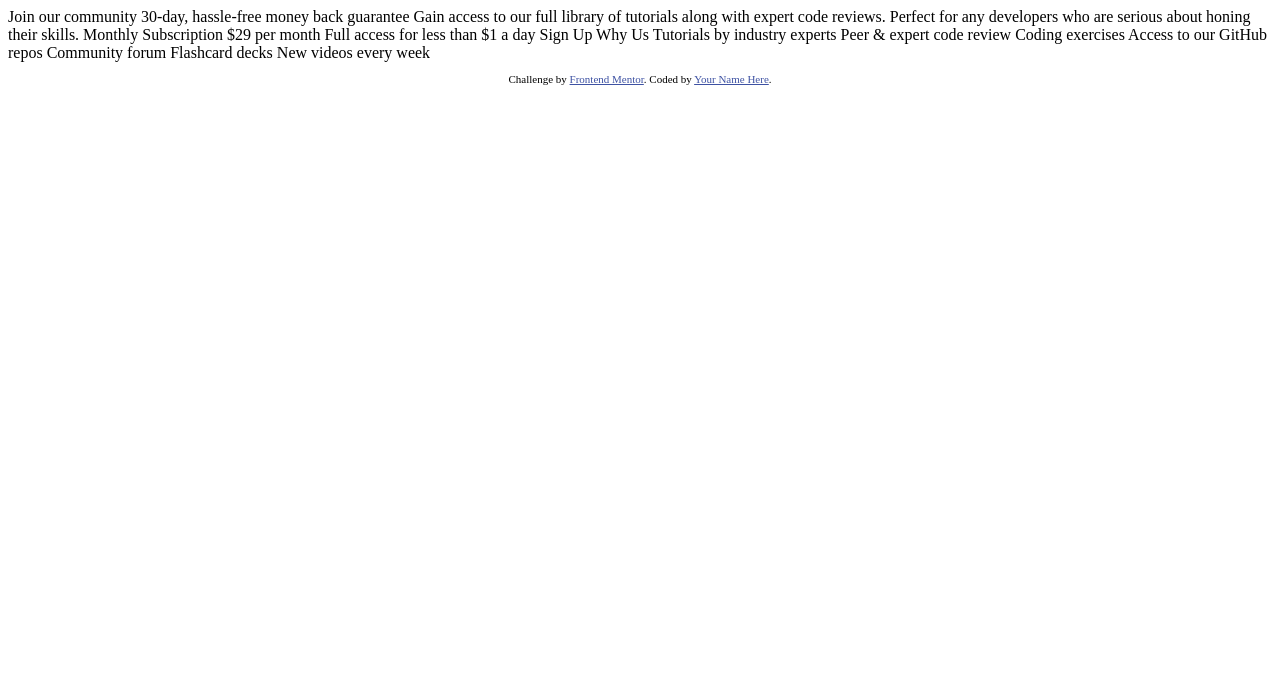
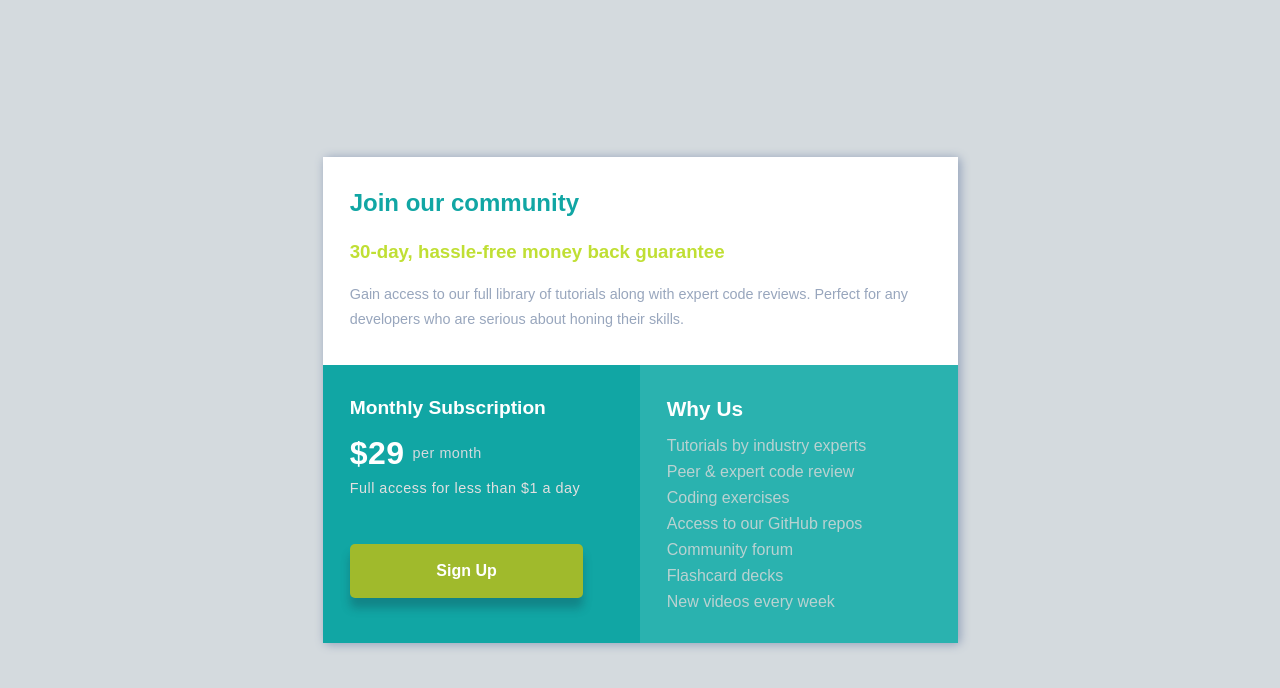
Before and after one commit to wallaceAnterio/Grid-Price-Challenge, a plain HTML site: page index.html in a window 1280 px wide. Drawn offline with Linux system fonts and the light colour scheme.

Commit message:
challenge concluded

```diff
--- a/index.html
+++ b/index.html
@@ -1,50 +1,57 @@
 <!DOCTYPE html>
 <html lang="en">
-<head>
-  <meta charset="UTF-8">
-  <meta name="viewport" content="width=device-width, initial-scale=1.0"> <!-- displays site properly based on user's device -->
+   <head>
+      <meta charset="UTF-8" />
+      <meta name="viewport" content="width=device-width, initial-scale=1.0" />
 
-  <link rel="icon" type="image/png" sizes="32x32" href="./images/favicon-32x32.png">
+      <link rel="icon" type="image/png" sizes="32x32" href="./images/favicon-32x32.png" />
+      <link rel="preconnect" href="https://fonts.googleapis.com" />
+      <link rel="preconnect" href="https://fonts.gstatic.com" crossorigin />
+      <link
+         href="https://fonts.googleapis.com/css2?family=Open+Sans:ital,wght@0,300;0,400;0,500;1,300;1,400;1,500&display=swap"
+         rel="stylesheet" />
 
-  <title>Frontend Mentor | Single Price Grid Component</title>
+      <link rel="stylesheet" href="/styles/reset.css" />
+      <link rel="stylesheet" href="/styles/style.css" />
+      <title>Frontend Mentor | Single Price Grid Component</title>
+   </head>
+   <body>
+      <main>
+         <section class="container">
+            <section class="box newsletter">
+               <h2 class="price__title">Join our community</h2>
+               <h3>30-day, hassle-free money back guarantee</h3>
+               <p>
+                  Gain access to our full library of tutorials along with expert
+                  code reviews. Perfect for any developers who are serious about
+                  honing their skills.
+               </p>
+            </section>
 
-  <!-- Feel free to remove these styles or customise in your own stylesheet 👍 -->
-  <style>
-    .attribution { font-size: 11px; text-align: center; }
-    .attribution a { color: hsl(228, 45%, 44%); }
-  </style>
-</head>
-<body>
-  Join our community
+            <section class="box price__container">
+               <h2>Monthly Subscription</h2>
+               <p class="price__content">
+                  <span class="value__price">&dollar;29</span>
+                  <span class="plan">per month</span>
+               </p>
+               <p>Full access for less than &dollar;1 a day</p>
+               <button>Sign Up</button>
+            </section>
 
-  30-day, hassle-free money back guarantee
-
-  Gain access to our full library of tutorials along with expert code reviews.
-  Perfect for any developers who are serious about honing their skills.
-
-  Monthly Subscription
-
-  &dollar;29 per month
-
-  Full access for less than &dollar;1 a day
-
-  Sign Up
-
-  Why Us
-
-  Tutorials by industry experts
-  Peer &amp; expert code review
-  Coding exercises
-  Access to our GitHub repos
-  Community forum
-  Flashcard decks
-  New videos every week
-
-  <footer>
-    <p class="attribution">
-      Challenge by <a href="https://www.frontendmentor.io?ref=challenge" target="_blank">Frontend Mentor</a>.
-      Coded by <a href="#">Your Name Here</a>.
-    </p>
-  </footer>
-</body>
+               <section class="box about_Us">
+                  <h2>Why Us</h2>
+                  <ul>
+                     <li>Tutorials by industry experts</li>
+                     <li>Peer &amp; expert code review</li>
+                     <li>Coding exercises</li>
+                     <li>Access to our GitHub repos</li>
+                     <li>Community forum</li>
+                     <li>Flashcard decks</li>
+                     <li>New videos every week</li>
+                  </ul>
+               </section>
+            </section>
+         </section>
+        </main>
+    </body>
 </html>
--- /dev/null
+++ b/styles/reset.css
@@ -0,0 +1,22 @@
+body,
+div,
+input,
+button,
+header,
+h2,
+p,
+main,
+section,
+nav,
+ul,
+li,
+img,
+a,
+figure{
+   box-sizing: border-box;
+   text-decoration: none;
+   outline: none;
+   padding: 0;
+   margin: 0;
+   list-style-type: none;
+}
--- /dev/null
+++ b/styles/style.css
@@ -0,0 +1,145 @@
+:root {
+   --Cyan: hsl(179, 81%, 36%);
+   --Cyan-light: hsl(179, 62%, 43%);
+   --Bright-Yellow: hsl(71, 73%, 54%);
+   --Bright-Yellow-dark: hsl(71, 62%, 45%);
+   --Light-Gray: hsl(204, 13%, 85%);
+   --Grayish-Blue: hsl(218, 22%, 67%);
+   --white: #fff;
+   --Ul-color: rgba(221, 218, 218, 0.8);
+   --black: rgba(0, 0, 0, 0.07);
+}
+
+body {
+   font-family: "Karla", sans-serif;
+   background: var(--Light-Gray);
+}
+
+main {
+   width: 100%;
+   min-height: 100vh;
+   display: flex;
+   align-items: center;
+   justify-content: center;
+}
+
+.container {
+   width: 85%;
+   max-width: 635px;
+   display: flex;
+   flex-wrap: wrap;
+   margin: 5rem 2rem;
+   border-radius: 5px;
+   box-shadow: 2px 1px 10px 1px var(--Grayish-Blue);
+}
+
+.box {
+   padding: 2rem 1.7rem;
+   display: flex;
+   flex-direction: column;
+}
+
+/* NEWSLETTER */
+.newsletter {
+   background: var(--white);
+   flex-grow: 1;
+}
+.newsletter .price__title {
+   color: var(--Cyan);
+   font-weight: 700;
+   font-size: 1.5rem;
+   margin-bottom: 1rem;
+}
+
+.newsletter h3 {
+   color: var(--Bright-Yellow);
+   margin-top: 0.5rem;
+}
+
+.newsletter p {
+   font-size: 0.9rem;
+   line-height: 1.6rem;
+   color: var(--Grayish-Blue);
+   font-weight: 400;
+}
+
+/* PRICE CONTAINER */
+.price__container {
+   background: var(--Cyan);
+   flex-grow: 1;
+   color: var(--white);
+}
+
+.price__container .price__content {
+   display: flex;
+   margin-bottom: 0.5rem;
+}
+
+.price__container .price__content .value__price {
+   font-size: 2rem;
+   font-weight: 700;
+   margin-right: 0.5rem;
+   align-items: center;
+   color: var(--white);
+}
+
+.price__container .price__content .plan {
+   display: flex;
+   align-items: center;
+   color: var(--Light-Gray);
+}
+.price__container h2 {
+   font-size: 1.2rem;
+   font-weight: 600;
+}
+
+.price__container p {
+   font-size: 0.9rem;
+   margin-bottom: 3rem;
+   color: rgb(226, 224, 224);
+   letter-spacing: 0.5px;
+}
+.price__container span {
+   margin-top: 1rem;
+}
+
+/* BUTTON*/
+.price__container button {
+   width: 89%;
+   background-color: hsl(71, 62%, 45%);
+   border: 2px solid transparent;
+   border-radius: 5px;
+   box-shadow: 0px 10px 10px rgba(20, 53, 65, 0.3);
+   padding: 1rem;
+   cursor: pointer;
+   color: var(--white);
+   font-size: 1rem;
+   font-weight: 700;
+   display: block;
+}
+
+.price__container button:hover {
+   background: hsl(71, 73%, 54%);
+   border: 2px solid var(--Light-Gray);
+}
+
+/* ABOUT US*/
+.about_Us {
+   background-color: var(--Cyan-light);
+   flex-grow: 2;
+}
+
+.about_Us ul {
+   color: var(--Ul-color);
+}
+
+.about_Us ul li {
+   margin-top: 0.5rem;
+   font-size: 0.8;
+}
+
+.about_Us h2 {
+   color: var(--white);
+   font-size: 1.3rem;
+   margin-bottom: 0.5rem;
+}
```
Also changed, not shown: images/mySolution.png (added), 2 other files.
